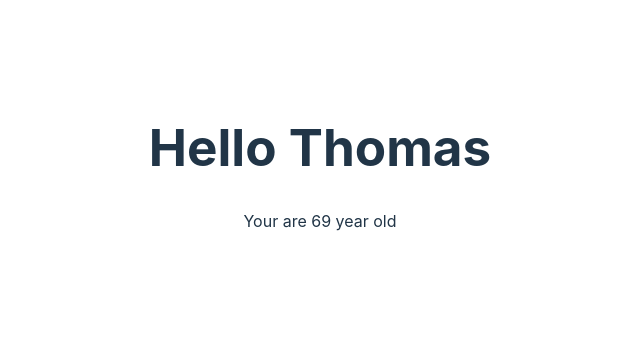
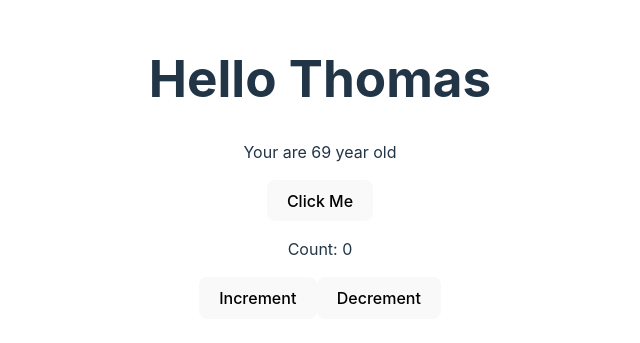
Before and after one commit to im-sanny/typescript-with-react, a React (Vite) app: page / in a window 1280 px wide. Shown: the part 233-576 px from the top of the page, without its empty margins (320-960 px from the left). Built offline with nearby package versions, Linux system fonts and the light colour scheme.

Commit message:
add: created button component and added counter

```diff
--- a/src/App.tsx
+++ b/src/App.tsx
@@ -1,11 +1,16 @@
 import './App.css';
+import Button from './Button';
+import Counter from './Counter';
 import Greeting from './Greeting';
 
 function App() {
+  const handleClick = () => alert('Button clicked');
   return (
     <>
       <div>
         <Greeting name="Thomas" age={69}></Greeting>
+        <Button label="Click Me" onClick={handleClick}></Button>
+        <Counter/>
       </div>
     </>
   );
--- /dev/null
+++ b/src/Button.tsx
@@ -0,0 +1,14 @@
+interface ButtonProps {
+  label: string;
+  onClick: () => void;
+}
+
+const Button: React.FC<ButtonProps> = ({ label, onClick }) => {
+  return (
+    <div>
+      <button onClick={onClick}>{label}</button>
+    </div>
+  );
+};
+
+export default Button;
--- /dev/null
+++ b/src/Counter.tsx
@@ -0,0 +1,22 @@
+import { useState } from 'react';
+
+const Counter = () => {
+  const [count, setCount] = useState<number>(0);
+  const increment = () => setCount(count + 1);
+  const decrement = () => {
+    if (count > 0) {
+      return setCount(count - 1);
+    } else {
+      return alert('You cannot decrease anymore');
+    }
+  };
+  return (
+    <div>
+      <p>Count: {count}</p>
+      <button onClick={increment}>Increment</button>
+      <button onClick={decrement}>Decrement</button>
+    </div>
+  );
+};
+
+export default Counter;
```
